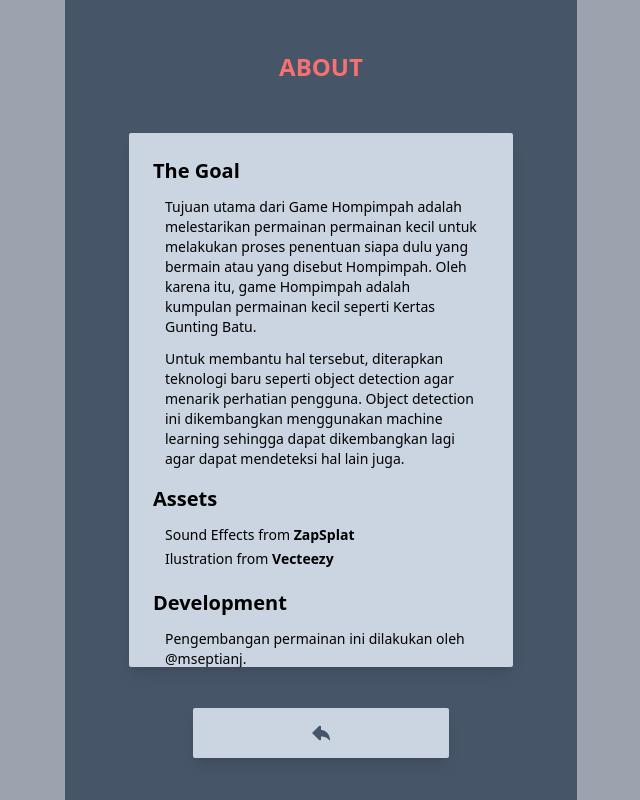
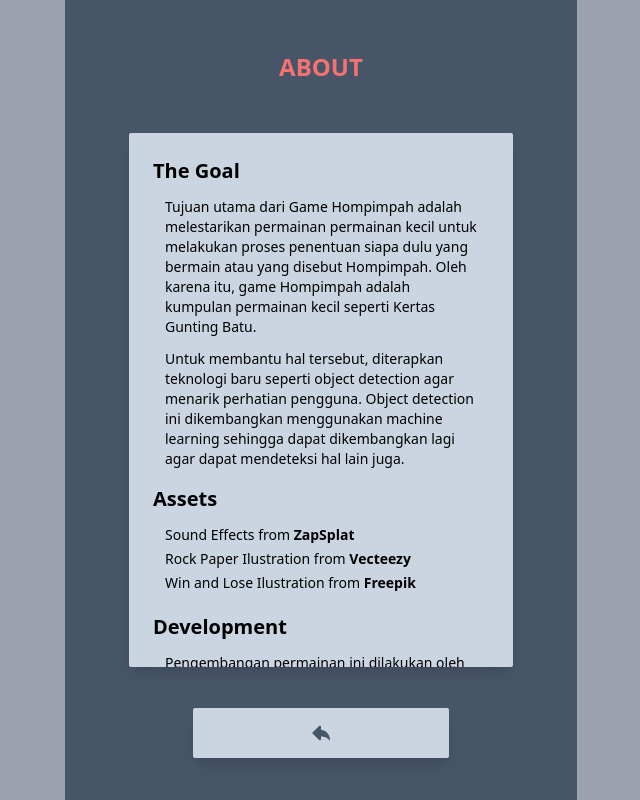
Before and after one commit to MSeptianJ/hompimpah-object-detection, a React (Vite) app: page /about in a window 1280 px wide. Shown: the whole page, without its empty margins (319-959 px from the left). Built offline with nearby package versions, Linux system fonts and the light colour scheme.

Commit message:
Add Color to Button

```diff
--- a/src/components/modalComponents/GameResultModal.jsx
+++ b/src/components/modalComponents/GameResultModal.jsx
@@ -33,6 +33,7 @@ const GameResultModal = ({ result }) => {
 
 		setRoundResult(null);
 		setGames(RESET);
+		setGamePlayedState(true);
 
 		setPlsAddGameState(true);
 	};
--- a/src/components/modalComponents/WebCamElement/WebCamButton.jsx
+++ b/src/components/modalComponents/WebCamElement/WebCamButton.jsx
@@ -41,7 +41,7 @@ const WebCamButton = ({
 						btnStyles={
 							isLoading
 								? 'bg-slate-500 hover:bg-slate-600'
-								: 'bg-blue-400 hover:bg-blue-600'
+								: 'bg-blue-400 hover:bg-blue-500'
 						}
 					/>
 					<BtnPrimary
@@ -53,7 +53,7 @@ const WebCamButton = ({
 						btnFunction={accBtn}
 						btnStyles={
 							detection?.predictions.length
-								? 'bg-green-500 hover:bg-green-600'
+								? 'bg-green-400 hover:bg-green-500'
 								: 'bg-slate-500 hover:bg-slate-600'
 						}
 					/>
@@ -67,7 +67,7 @@ const WebCamButton = ({
 						btnTitle="Start Detection"
 						btnFunction={detectBtn}
 						btnSound={playCameraSound}
-						btnStyles={'bg-slate-500 hover:bg-gray-700'}
+						btnStyles={'bg-green-400 hover:bg-green-500'}
 					/>
 					<BtnPrimary
 						btnIcon={
@@ -75,7 +75,7 @@ const WebCamButton = ({
 						}
 						btnTitle="Switch Camera"
 						btnFunction={switchCamBtn}
-						btnStyles={'bg-slate-500 hover:bg-gray-700'}
+						btnStyles={'bg-blue-400 hover:bg-blue-500'}
 					/>
 				</>
 			)}
--- a/src/components/smallComponents/GameMenu.jsx
+++ b/src/components/smallComponents/GameMenu.jsx
@@ -34,12 +34,12 @@ const GameMenu = () => {
 			<BtnPrimary
 				btnIcon={<CameraIcon cls=" w-full text-lg scale-150" />}
 				btnFunction={handleDisplayCam}
-				btnStyles="bg-slate-300 hover:bg-opacity-40"
+				btnStyles="bg-green-400 hover:bg-green-500"
 			/>
 			<BtnPrimary
 				btnIcon={<TutorialIcon cls=" w-full text-lg scale-150" />}
 				btnFunction={handleTutorial}
-				btnStyles="bg-slate-300 hover:bg-opacity-40"
+				btnStyles="bg-blue-400 hover:bg-blue-500 animate-bounce"
 			/>
 		</div>
 	);
--- a/src/routes/about/components/AboutContent.jsx
+++ b/src/routes/about/components/AboutContent.jsx
@@ -22,7 +22,7 @@ const AboutContent = () => {
 				<p className=" mb-1 px-3 text-left">
 					Sound Effects from{' '}
 					<a
-						href="https://www.zapsplat.com/sound-effect-category/button-clicks/"
+						href="https://www.zapsplat.com"
 						className=" font-bold text-black"
 						target="blank"
 					>
@@ -30,13 +30,23 @@ const AboutContent = () => {
 					</a>
 				</p>
 				<p className=" mb-1 px-3 text-left">
-					Ilustration from{' '}
+					Rock Paper Ilustration from{' '}
 					<a
 						href="https://www.vecteezy.com/vector-art/690792-rock-paper-scissors-hand-icons"
 						className=" font-bold text-black"
 						target="blank"
 					>
 						Vecteezy
+					</a>
+				</p>
+				<p className=" mb-1 px-3 text-left">
+					Win and Lose Ilustration from{' '}
+					<a
+						href="https://www.freepik.com/free-vector/anxiety-concept-illustration_20908543.htm#query=lose&position=2&from_view=search&track=sph"
+						className=" font-bold text-black"
+						target="blank"
+					>
+						Freepik
 					</a>
 				</p>
 			</section>
--- a/tailwind.config.js
+++ b/tailwind.config.js
@@ -9,19 +9,6 @@ export default {
 			xl: '1280px',
 			'2xl': '1536px',
 		},
-		extend: {
-			teal: {
-				100: '#ccedf7',
-				200: '#99dbef',
-				300: '#66c8e8',
-				400: '#33b6e0',
-				500: '#00a4d8',
-				600: '#0083ad',
-				700: '#006282',
-				800: '#004256',
-				900: '#00212b',
-			},
-		},
 	},
 	plugins: [],
 };
```
